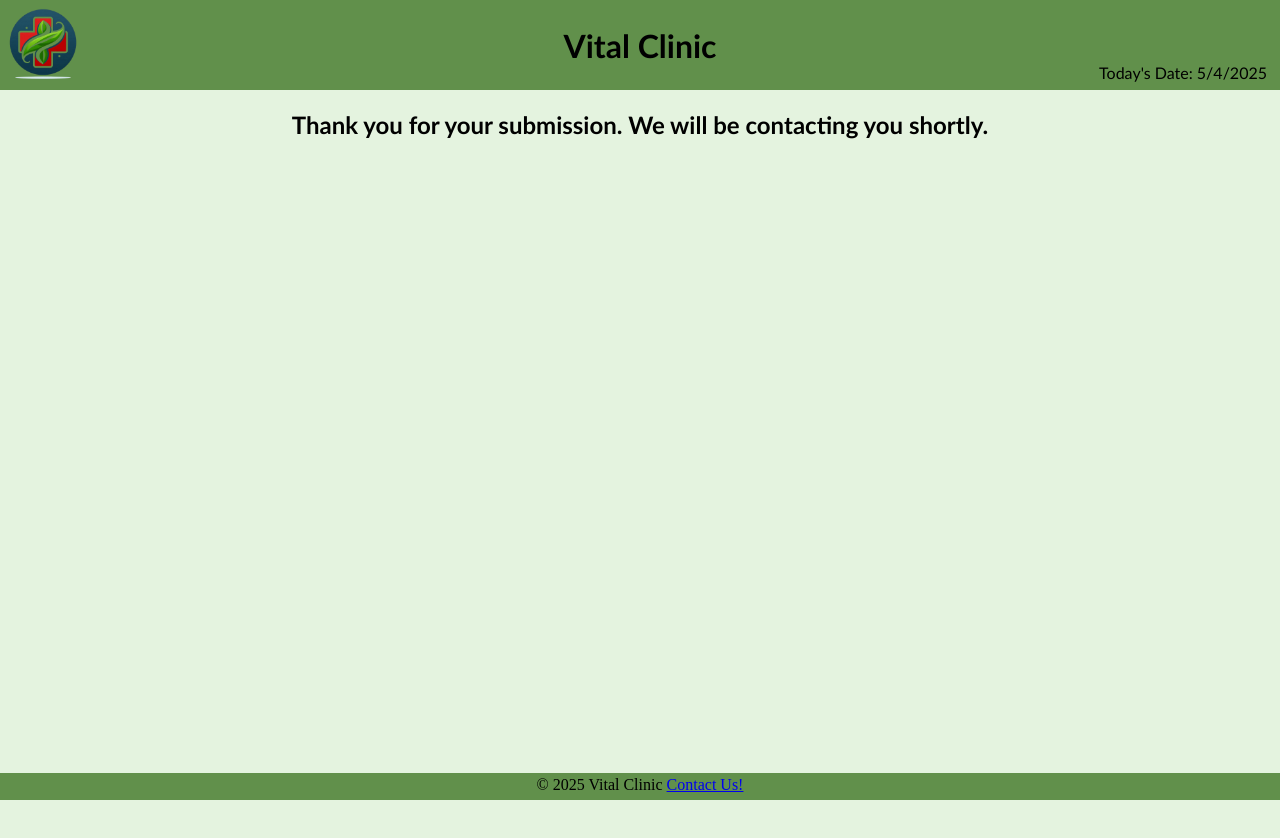
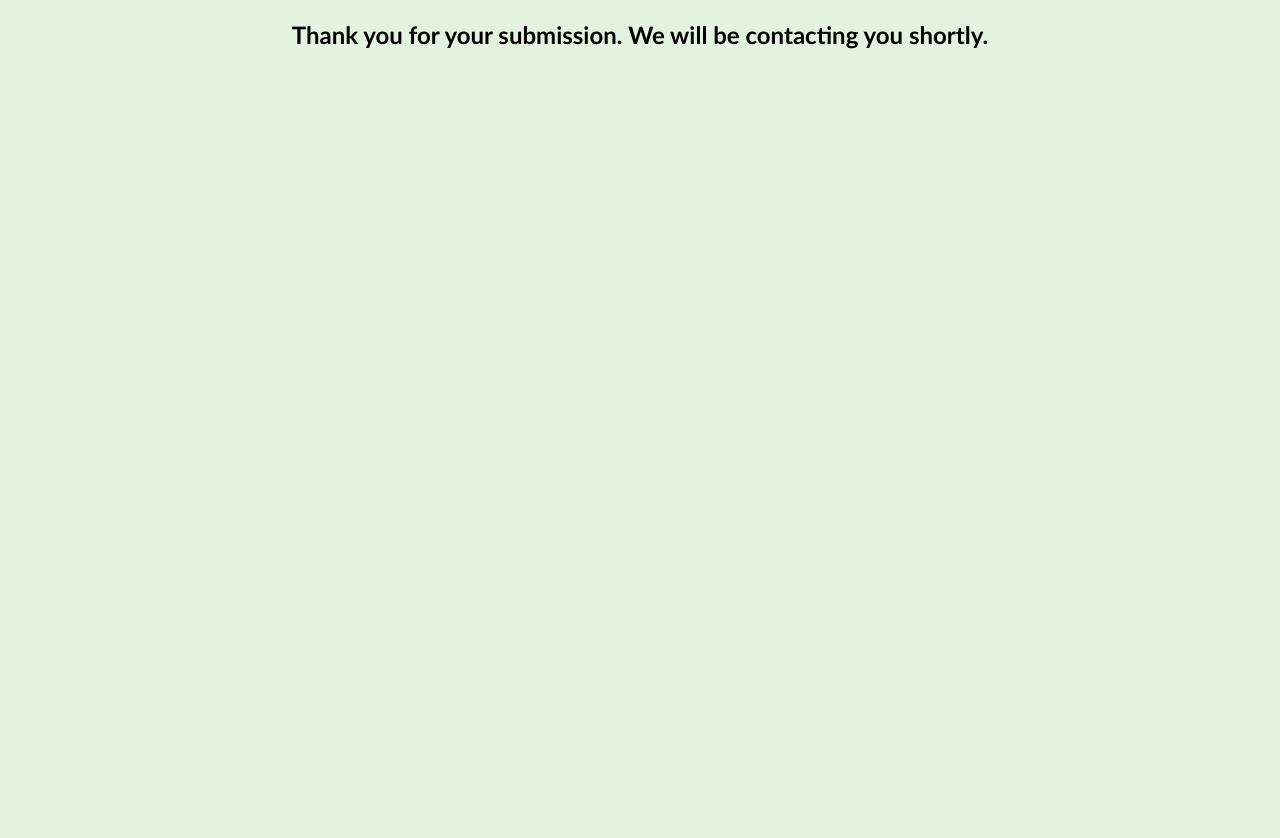
Before and after one commit to ChatAI-123/MIS-3371_Homework-4, a plain HTML site: page thank-you.html in a window 1280 px wide. Shown: the top 838 px of the page. After the commit the page ends 800 px from the top, so only its background shows below. Drawn offline with Linux system fonts and the light colour scheme.

Commit message:
Add files via upload

```diff
--- a/style.css
+++ b/style.css
@@ -12,7 +12,7 @@ Credits: The skeleton of this CSS code is from MISSO. No public link to cite.
     --main-bg-color: rgb(228, 243, 223);
     --margin-bg-color: rgb(97, 144, 75);
     --main-font-family: "optima", sans-serif;
-    --form-fit: 1250px
+    --form-fit: 90vh
 }
 
 header {
--- a/thank-you.html
+++ b/thank-you.html
@@ -11,43 +11,12 @@
 <html lang="en">
     <head>
         <!-- Credit fav snippet | URL: https://stackoverflow.com/questions/9943771/adding-a-favicon-to-a-static-html-page -->
-        <link rel="icon" type="image/png" href="Images/medical-logo_fav-icon.png">
         <link rel="stylesheet" href="style.css">
         <title>Thank you! | Vital Clinic</title>
     </head>
     <body>
-        <header>
-            <table>
-                <tr>
-                    <td id="logo-cell">
-                        <a href="index.html">
-                            <img
-                                src="Images/medical_logo.png"
-                                alt="Vital Clinic's Logo"
-                                id="logo"/>
-                        </a>
-                    </td>
-                    <td>
-                        <h1>Vital Clinic</h1>
-                    </td>
-                    <td id="date-cell">
-                        <p id="date">Today's Date: <span id="today"></span></p>
-                    </td>
-                </tr>
-            </table>
-        </header>
         <main>
             <h2 id="upper-header">Thank you for your submission. We will be contacting you shortly.</h2>
         </main>
-        <footer>
-            <table>
-                <tr>
-                    <td id="contact">
-                        <span>&copy 2025 Vital Clinic <a href="contact.html">Contact Us!</a></span>
-                    </td>
-                </tr>
-            </table>
-        </footer>
-        <script src="main.js"></script>
     </body>
 </html>
```
